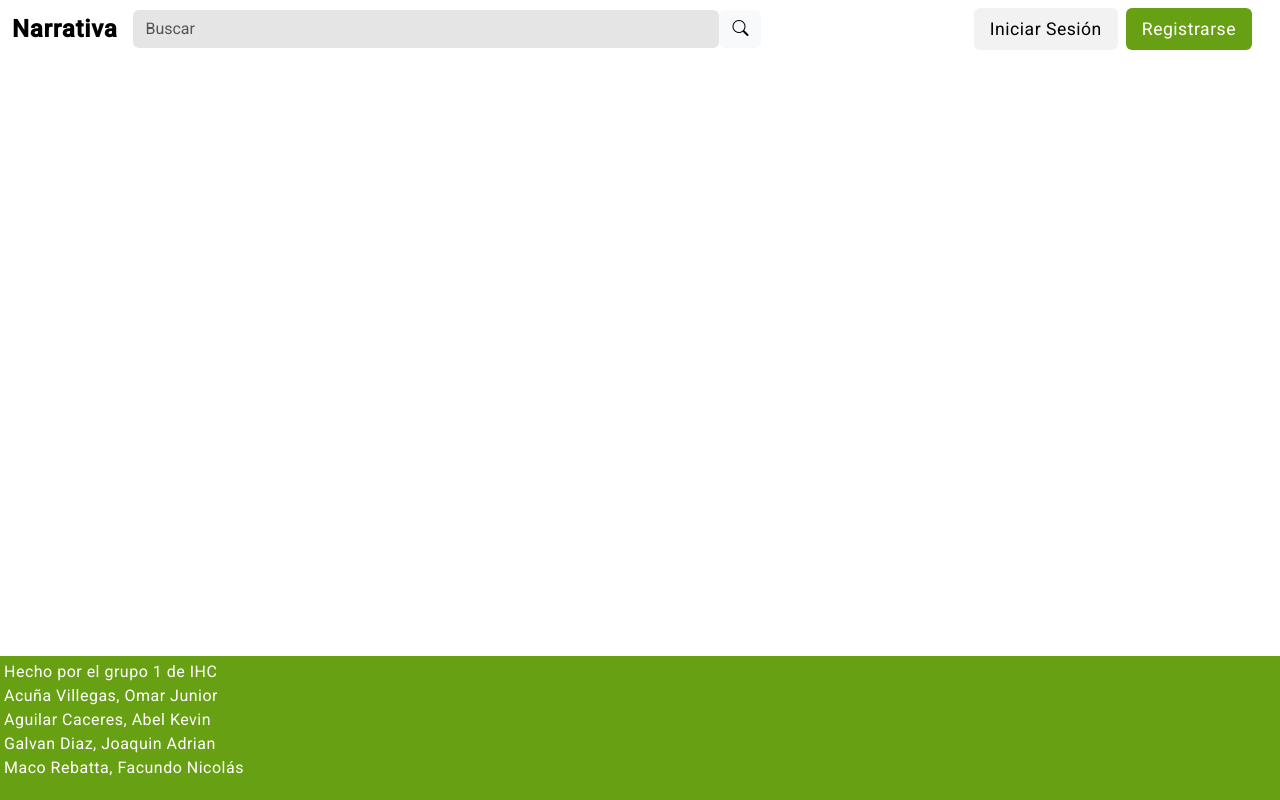
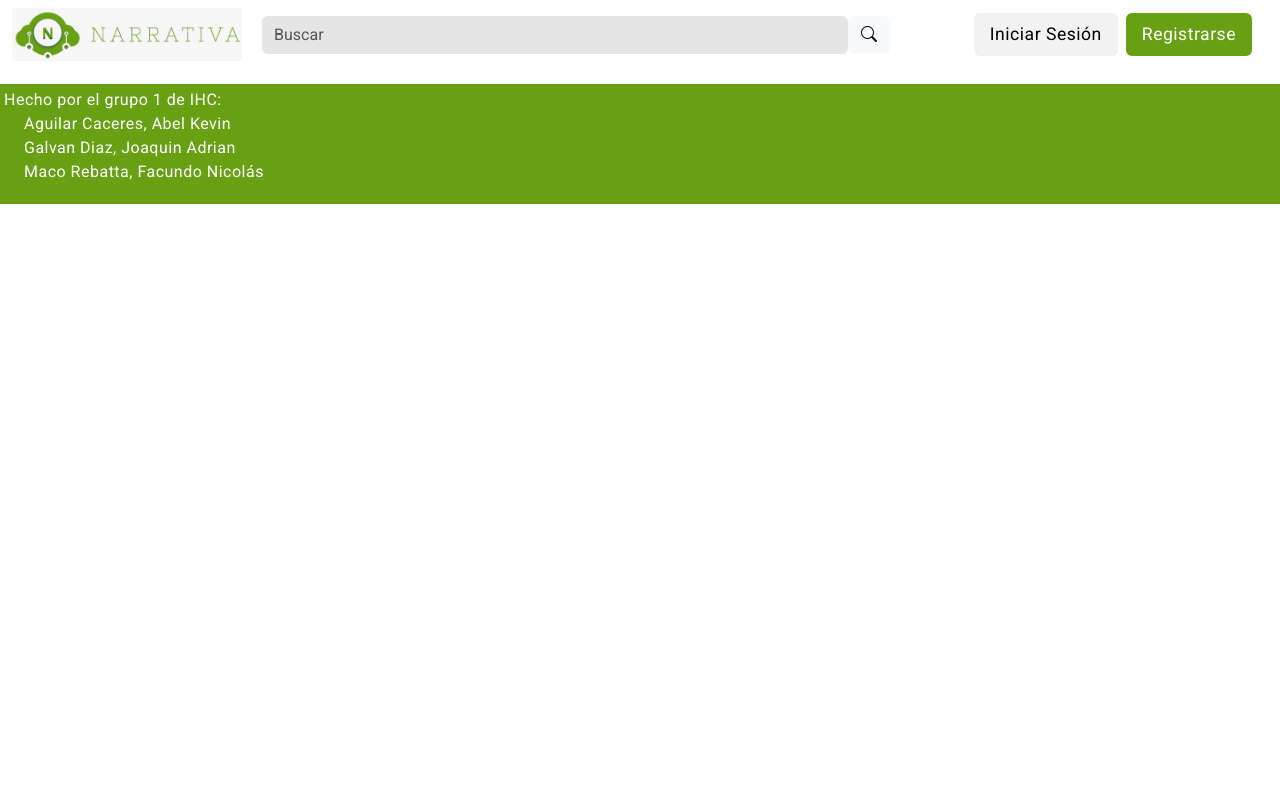
Before and after one commit to Narrativa-UPC/narrativa-app-web, an Angular app: page / in a window 1280 px wide. Built offline with nearby package versions, Linux system fonts and the light colour scheme.

Commit message:
fix: Ahora aparace el navbar-home para las páginas de creador, al igual que el footer. Ahora aparace el logo de narrativa

```diff
--- a/src/app/pages/creator/creator-layout/creator-layout.component.html
+++ b/src/app/pages/creator/creator-layout/creator-layout.component.html
@@ -1,4 +1,8 @@
+<app-navbar-home></app-navbar-home>
 
 <div class="container">
     <router-outlet />
 </div>
+
+
+<app-footer></app-footer>
--- a/src/app/pages/creator/creator-layout/creator-layout.component.ts
+++ b/src/app/pages/creator/creator-layout/creator-layout.component.ts
@@ -1,11 +1,14 @@
 import { Component } from '@angular/core';
 import { RouterLink, RouterOutlet } from '@angular/router';
 import { NavbarCreatorComponent } from "../../../shared/components/navbar-creator/navbar-creator.component";
+import { FooterComponent } from '../../../shared/components/footer/footer.component';
+import { NavbarHomeComponent } from '../../../shared/components/navbar-home/navbar-home.component';
+
 
 @Component({
   selector: 'app-creator-layout',
   standalone: true,
-  imports: [RouterOutlet, RouterLink, NavbarCreatorComponent],
+  imports: [RouterOutlet, RouterLink, NavbarCreatorComponent, FooterComponent, NavbarHomeComponent],
   templateUrl: './creator-layout.component.html',
   styleUrl: './creator-layout.component.css'
 })
--- a/src/app/shared/components/footer/footer.component.css
+++ b/src/app/shared/components/footer/footer.component.css
@@ -2,7 +2,17 @@ footer {
     background-color: #68A014; /* Fondo oscuro acorde con el navbar */
     color: #ffffff; /* Texto claro */
     padding: none;
-    position: fixed; /* Fijo al final de la pantalla */
+    margin-top: 15px;
+    position:static; /* Fijo al final de la pantalla */
     width: 100%;
     bottom: 0;
   }
+
+
+  footer .ext-start {
+    padding: 1rem;
+}
+
+footer .list-unstyled li {
+    margin-left: 20px; /* Add left margin to the list items */
+}
--- a/src/app/shared/components/footer/footer.component.html
+++ b/src/app/shared/components/footer/footer.component.html
@@ -1,8 +1,7 @@
 <footer class="text-lg-start">
     <div class="ext-start p-1">
+      <p style="margin-bottom: 0px;">Hecho por el grupo 1 de IHC:</p>
       <ul class="list-unstyled">
-        <li>Hecho por el grupo 1 de IHC</li>
-        <li>Acuña Villegas, Omar Junior</li>
         <li>Aguilar Caceres, Abel Kevin</li>
         <li>Galvan Diaz, Joaquin Adrian</li>
         <li>Maco Rebatta, Facundo Nicolás</li>
--- a/src/app/shared/components/navbar-home/navbar-home.component.css
+++ b/src/app/shared/components/navbar-home/navbar-home.component.css
@@ -57,3 +57,10 @@
   .navbar-toggler {
     background-color: #E5E5E5; /* Toggler con borde claro */
   }
+  .logo-navbar{
+    max-width: 250px;
+    margin-right: 20px;
+  }
+  .logo-navbar img{
+    max-width: 230px;
+  }
--- a/src/app/shared/components/navbar-home/navbar-home.component.html
+++ b/src/app/shared/components/navbar-home/navbar-home.component.html
@@ -1,7 +1,9 @@
 <nav class="navbar navbar-expand-lg navbar-dark bg-white">
     <div class="container-fluid">
       <!-- Logo a la izquierda fuera del collapse -->
-      <a class="navbar-brand" href="#">Narrativa</a>
+      <div class="logo-navbar">
+        <img src="./assets/Images/logo.jpg" alt="" >
+      </div>
 
       <!-- Contenedor para el formulario de búsqueda centrado entre el logo y los botones -->
       <div class="d-flex ms-auto me-auto w-50">
--- a/src/index.html
+++ b/src/index.html
@@ -2,7 +2,7 @@
 <html lang="en">
 <head>
   <meta charset="utf-8">
-  <title>NarrativaWeb</title>
+  <title>Narrativa</title>
   <base href="/">
   <meta name="viewport" content="width=device-width, initial-scale=1">
   <link rel="icon" type="image/x-icon" href="favicon.ico">
```
Also changed, not shown: public/assets/Images/logo.jpg (renamed from src/assets/images/logo.jpeg).
